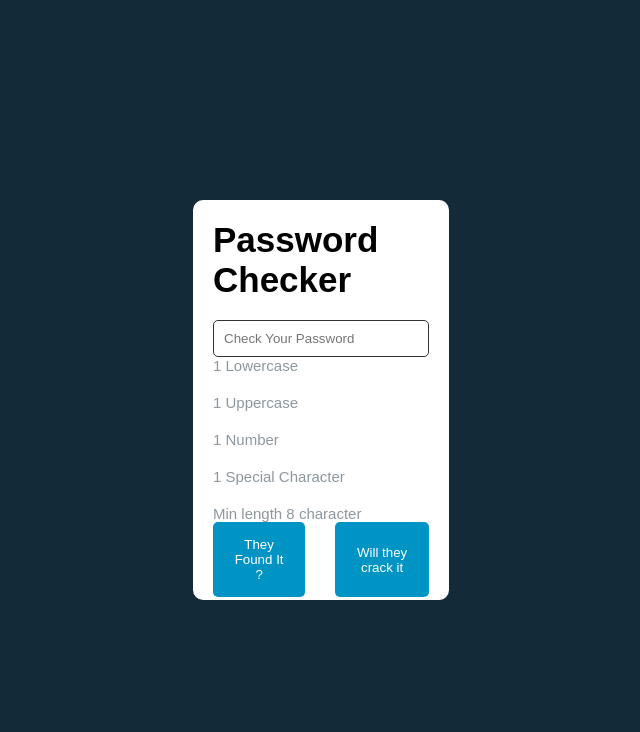
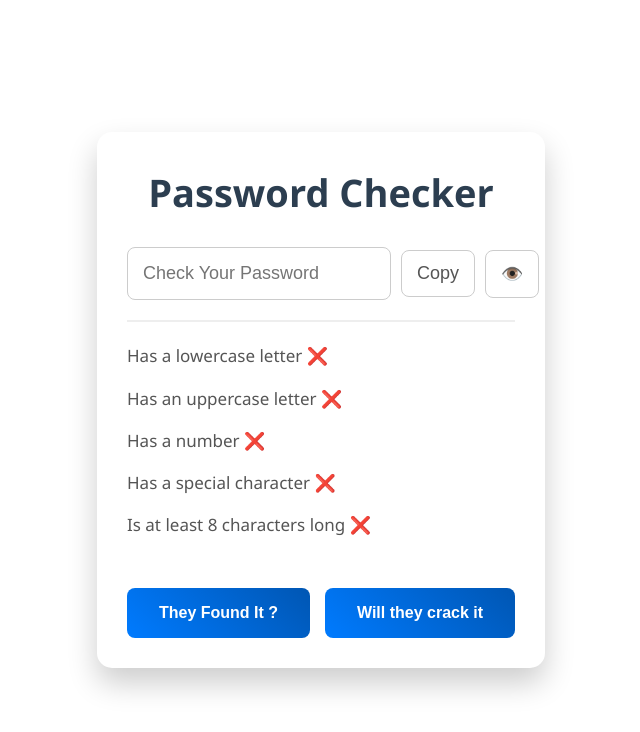
Before and after one commit to xhoni-sheqi/Project-Remake-1---First-Pass, a React (Vite) app: page / in a window 1280 px wide. Shown: the top 732 px of the page, without its empty margins (319-959 px from the left). Built offline with nearby package versions, Linux system fonts and the light colour scheme.

Commit message:
implemented copy in the clipboard , see and unsee the pwd , checking the condition and modified the style

```diff
--- a/costants/index.js
+++ b/costants/index.js
@@ -1,7 +1,15 @@
 export const conditions = [
-  "1 Lowercase",
-  "1 Uppercase",
-  "1 Number",
-  "1 Special Character",
-  "Min length 8 character",
+  { id: "hasLowerCase", text: "Has a lowercase letter" },
+  { id: "hasUpperCase", text: "Has an uppercase letter" },
+  { id: "hasNumber", text: "Has a number" },
+  { id: "hasSpecialCharacter", text: "Has a special character" },
+  { id: "isMinLenght", text: "Is at least 8 characters long" },
 ];
+
+export const conditionsBool = {
+  hasLowerCase: false,
+  hasUpperCase: false,
+  hasNumber: false,
+  hasSpecialCharacter: false,
+  isMinLenght: false,
+};
--- a/src/components/PasswordChecker.jsx
+++ b/src/components/PasswordChecker.jsx
@@ -1,25 +1,66 @@
 import { useState } from "react";
-import { conditions } from "../../costants";
+import { conditions, conditionsBool } from "../../costants";
 
 function PasswordChecker() {
   const [password, setPassword] = useState("");
+  const [passwordCondition, setPasswordCondition] = useState(conditionsBool);
+  const [showPassword, setShowPassword] = useState(false);
+
+  const handlePasswordChange = (e) => {
+    const newPWD = e.target.value;
+    setPassword(newPWD);
+
+    setPasswordCondition({
+      hasLowerCase: /[a-z]/.test(newPWD),
+      hasUpperCase: /[A-Z]/.test(newPWD),
+      hasNumber: /[0-9]/.test(newPWD),
+      hasSpecialCharacter: /[!@#$%^&*()_+\-=\[\]{};':"\\|,.<>\/?~`]/.test(
+        newPWD
+      ),
+      isMinLenght: newPWD.length >= 8,
+    });
+  };
+
+  const handleCopyPassword = () => {
+    if (password) {
+      navigator.clipboard.writeText(password);
+      alert("Password Copied With Success ✅");
+    }
+  };
+
+  const handleShowPassword = () => {
+    setShowPassword((prevState) => !prevState);
+  };
+
   return (
     <div className="password-checker">
       <div className="password-checker-container">
         <div>
           <h3>Password Checker</h3>
-          <input
-            type="text"
-            placeholder="Check Your Password"
-            value={password}
-            onChange={(e) => setPassword(e.target.value)}
-          />
+          <div className="input-zone">
+            <input
+              type={showPassword ? "text" : "password"}
+              placeholder="Check Your Password"
+              value={password}
+              onChange={handlePasswordChange}
+            />
+            <button onClick={handleCopyPassword}>Copy</button>
+            <button onClick={handleShowPassword}>👁️</button>
+          </div>
           <div className="line"></div>
         </div>
         <div className="condition">
           <ul>
-            {conditions.map((condition, i) => (
-              <li key={i}>{condition}</li>
+            {conditions.map((condition) => (
+              <li
+                key={condition.id}
+                className={
+                  passwordCondition[condition.id] ? "line-through" : ""
+                }
+              >
+                {condition.text}
+                {passwordCondition[condition.id] ? "     ✅" : "       ❌"}
+              </li>
             ))}
           </ul>
         </div>
--- a/src/index.css
+++ b/src/index.css
@@ -1,77 +1,231 @@
-*,
-*::before,
-*::after {
+/* Stili di base e reset - mantienili */
+* {
   padding: 0;
   margin: 0;
   box-sizing: border-box;
 }
 
 html {
-  font-size: 62.5%;
+  font-size: 62.5%; /* Rende 1rem = 10px per facilitare i calcoli */
 }
 
 body {
-  font-family: sans-serif;
+  font-family: 'Segoe UI', Tahoma, Geneva, Verdana, sans-serif; /* Font più moderno */
+  line-height: 1.6; /* Migliora la leggibilità del testo */
+  color: #333; /* Colore testo generale */
 }
 
 li {
   list-style: none;
 }
 
+/* Stile per la riga attraverso il testo - ora con transizione */
+.line-through {
+  text-decoration: line-through;
+  color: #a0a0a0; /* Colore più spento per le voci completate */
+  transition: color 0.3s ease-in-out; /* Transizione fluida */
+}
+
+
+/* Contenitore principale del checker */
 .password-checker {
   height: 100vh;
-  background: #132a39;
+  background: linear-gradient to bottom right, #1a425f, #0f2e46); /* Sfumatura più gradevole */
   display: flex;
   justify-content: center;
   align-items: center;
 }
 
+
+/* Card del checker della password */
 .password-checker-container {
-  width: 20vw;
-  height: 50vh;
+  width: 35vw;
+  max-width: 500px;
+  height: auto;
+  min-height: 50vh;
   margin: 0 auto;
   background: #fff;
-  border-radius: 1rem;
-  padding: 2rem;
+  border-radius: 1.5rem;
+  padding: 3rem;
   display: flex;
   flex-direction: column;
-  justify-content: space-around;
+  justify-content: space-between;
+  box-shadow: 0 1.5rem 3rem rgba(0, 0, 0, 0.2);
 }
 
 .password-checker-container h3 {
-  font-size: 3.5rem;
-  margin-bottom: 2rem;
+  font-size: 3.8rem;
+  margin-bottom: 2.5rem;
+  color: #2c3e50;
+  text-align: center;
 }
 
-.password-checker-container input {
-  width: 100%;
-  padding: 1rem;
-  border-radius: 0.5rem;
-  outline: none;
-  border: 0.5px solid #333;
+/* --- NEW / MODIFIED CSS FOR .input-zone --- */
+.password-checker-container .input-zone {
+  display: flex; /* Use flexbox to align input and buttons */
+  gap: 1rem; /* Space between input and buttons */
+  align-items: center; /* Vertically center items */
+  margin-bottom: 2rem; /* Space below the entire input zone */
 }
 
+.password-checker-container .input-zone input {
+  flex-grow: 1; /* Allow input to take up available space */
+  padding: 1.5rem;
+  font-size: 1.8rem;
+  outline: none;
+  border: 1px solid #ccc;
+  border-radius: 0.8rem;
+  transition: border-color 0.3s ease, box-shadow 0.3s ease;
+  /* Removed margin-bottom here as it's now handled by .input-zone */
+}
+
+.password-checker-container .input-zone input:focus {
+  border-color: #007bff;
+  box-shadow: 0 0 0 0.3rem rgba(0, 123, 255, 0.25);
+}
+
+.password-checker-container .input-zone button {
+  /* Style for buttons directly inside .input-zone */
+  background: none; /* Remove default button background */
+  border: 1px solid #ccc; /* Add a subtle border */
+  border-radius: 0.8rem;
+  padding: 1.2rem 1.5rem; /* Adjust padding for smaller, compact buttons */
+  cursor: pointer;
+  font-size: 1.8rem; /* Make icon/text larger */
+  color: #555; /* Default color for the icon */
+  transition: background 0.2s ease, color 0.2s ease, border-color 0.2s ease;
+  flex-shrink: 0; /* Prevent buttons from shrinking too much */
+}
+
+.password-checker-container .input-zone button:hover {
+  background-color: #f0f0f0;
+  color: #007bff; /* Highlight color on hover */
+  border-color: #007bff;
+}
+
+.password-checker-container .input-zone button:active {
+  background-color: #e0e0e0;
+}
+
+/* The line element if still needed (ensure its placement is correct relative to .input-zone) */
+.password-checker-container .line {
+  height: 2px;
+  background-color: #eee;
+  margin-bottom: 2rem; /* This might need adjustment based on final layout */
+}
+
+
+/* Lista delle condizioni */
 .password-checker-container .condition ul {
   display: flex;
   flex-direction: column;
-  gap: 2rem;
-}
-.password-checker-container .condition ul li {
-  font-size: 1.5rem;
-  color: #8d979e;
+  gap: 1.5rem; /* Spaziatura tra le voci ridotta leggermente */
+  margin-bottom: 3rem; /* Spazio prima dei bottoni */
 }
 
+.password-checker-container .condition ul li {
+  font-size: 1.7rem; /* Testo delle condizioni più grande */
+  color: #555; /* Colore più scuro per le condizioni non soddisfatte */
+  display: flex;
+  align-items: center; /* Allinea testo e eventuale icona */
+}
+
+/* Stili per le icone (se le userai, ad esempio con Font Awesome) */
+.password-checker-container .condition ul li::before {
+    /* Esempio di icona, dovrai integrare una libreria tipo Font Awesome */
+    /* content: '✖'; */ /* X rossa */
+    /* color: red; */
+    /* margin-right: 1rem; */
+    /* font-size: 1.2em; */
+    /* line-height: 1; */
+}
+
+.password-checker-container .condition ul li.line-through::before {
+    /* content: '✓'; */ /* Tick verde */
+    /* color: green; */
+}
+
+
+/* Contenitore dei bottoni */
 .password-checker-container .buttons {
   display: flex;
-  gap: 3rem;
+  flex-wrap: wrap; /* Permette ai bottoni di andare a capo su schermi piccoli */
+  gap: 1.5rem; /* Spaziatura tra i bottoni */
+  justify-content: center; /* Centra i bottoni */
+  margin-top: 2rem;
 }
 
+/* Stile dei bottoni */
 .password-checker-container .buttons button {
-  padding: 1.5rem 2rem;
-  background: #0094c5;
+  padding: 1.6rem 2.5rem; /* Padding generoso */
+  background: linear-gradient(45deg, #007bff, #0056b3); /* Sfumatura blu più moderna */
   color: #fff;
   border: none;
   cursor: pointer;
-  border-radius: 0.5rem;
+  border-radius: 0.8rem; /* Bordi più arrotondati */
   outline: none;
+  font-size: 1.6rem; /* Testo del bottone più grande */
+  font-weight: bold; /* Testo in grassetto */
+  transition: background 0.3s ease, transform 0.2s ease, box-shadow 0.3s ease; /* Transizioni al hover/active */
+  flex-grow: 1; /* Permette ai bottoni di espandersi */
+  min-width: 160px; /* Larghezza minima per i bottoni */
 }
+
+.password-checker-container .buttons button:hover {
+  background: linear-gradient(45deg, #0056b3, #004085); /* Sfumatura più scura al hover */
+  transform: translateY(-2px); /* Leggero sollevamento */
+  box-shadow: 0 0.5rem 1rem rgba(0, 0, 0, 0.2); /* Ombra al hover */
+}
+
+.password-checker-container .buttons button:active {
+  transform: translateY(0); /* Ritorno alla posizione originale */
+  box-shadow: 0 0.2rem 0.5rem rgba(0, 0, 0, 0.1); /* Ombra ridotta */
+}
+
+/* Media Queries per la Responsività */
+@media (max-width: 768px) {
+  .password-checker-container {
+    width: 90vw; /* Più largo su schermi piccoli */
+    padding: 2.5rem;
+  }
+
+  .password-checker-container h3 {
+    font-size: 3rem;
+  }
+
+  .password-checker-container input {
+    font-size: 1.6rem;
+    padding: 1.2rem;
+  }
+
+  .password-checker-container .condition ul li {
+    font-size: 1.6rem;
+  }
+
+  .password-checker-container .buttons {
+    flex-direction: column; /* Bottoni in colonna su schermi piccoli */
+    gap: 1rem;
+  }
+
+  .password-checker-container .buttons button {
+    width: 100%; /* Bottoni a tutta larghezza */
+  }
+}
+
+@media (max-width: 480px) {
+  .password-checker-container {
+    padding: 2rem;
+  }
+
+  .password-checker-container h3 {
+    font-size: 2.5rem;
+  }
+
+  .password-checker-container input {
+    font-size: 1.5rem;
+  }
+
+  .password-checker-container .condition ul li {
+    font-size: 1.5rem;
+  }
+}
```
